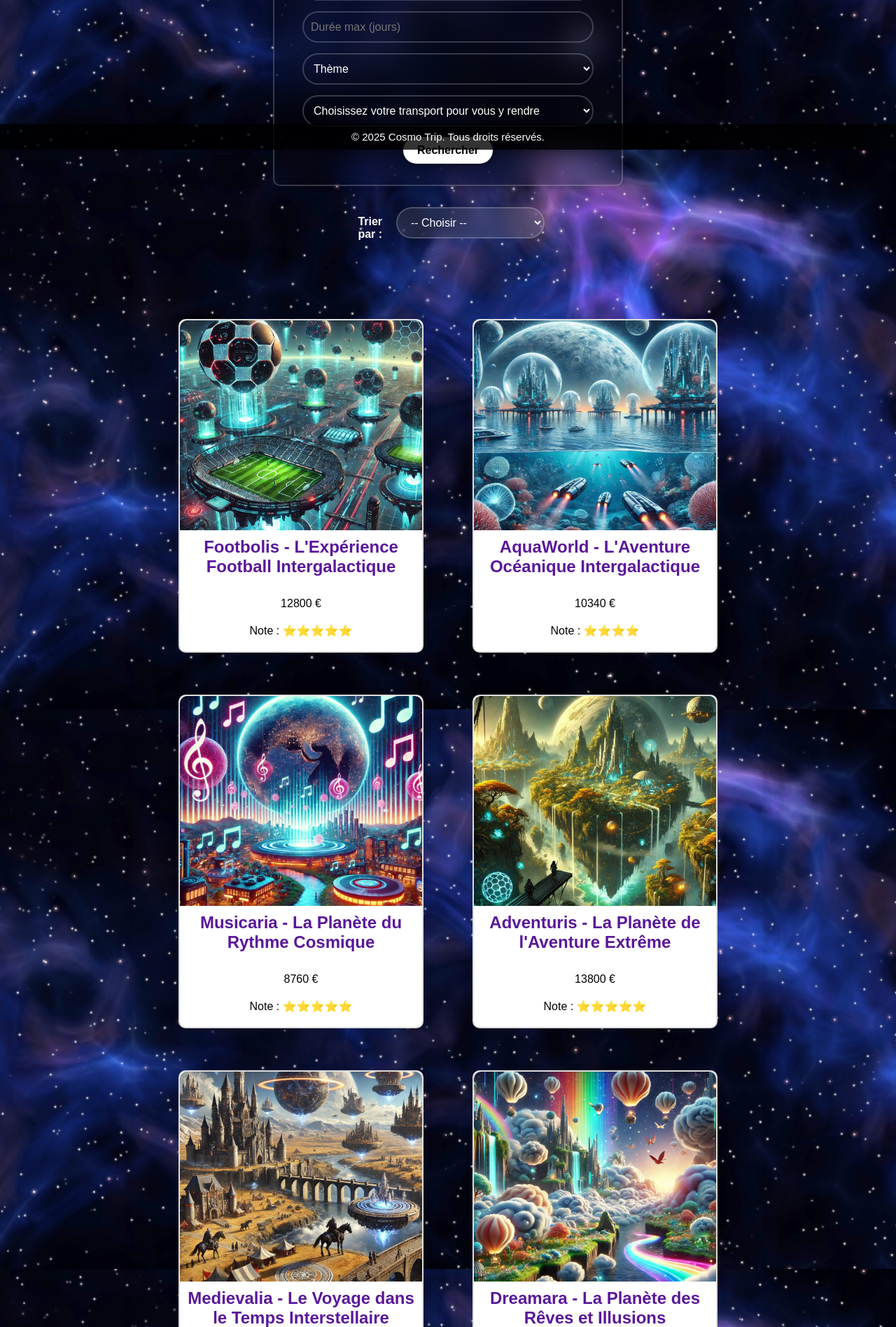
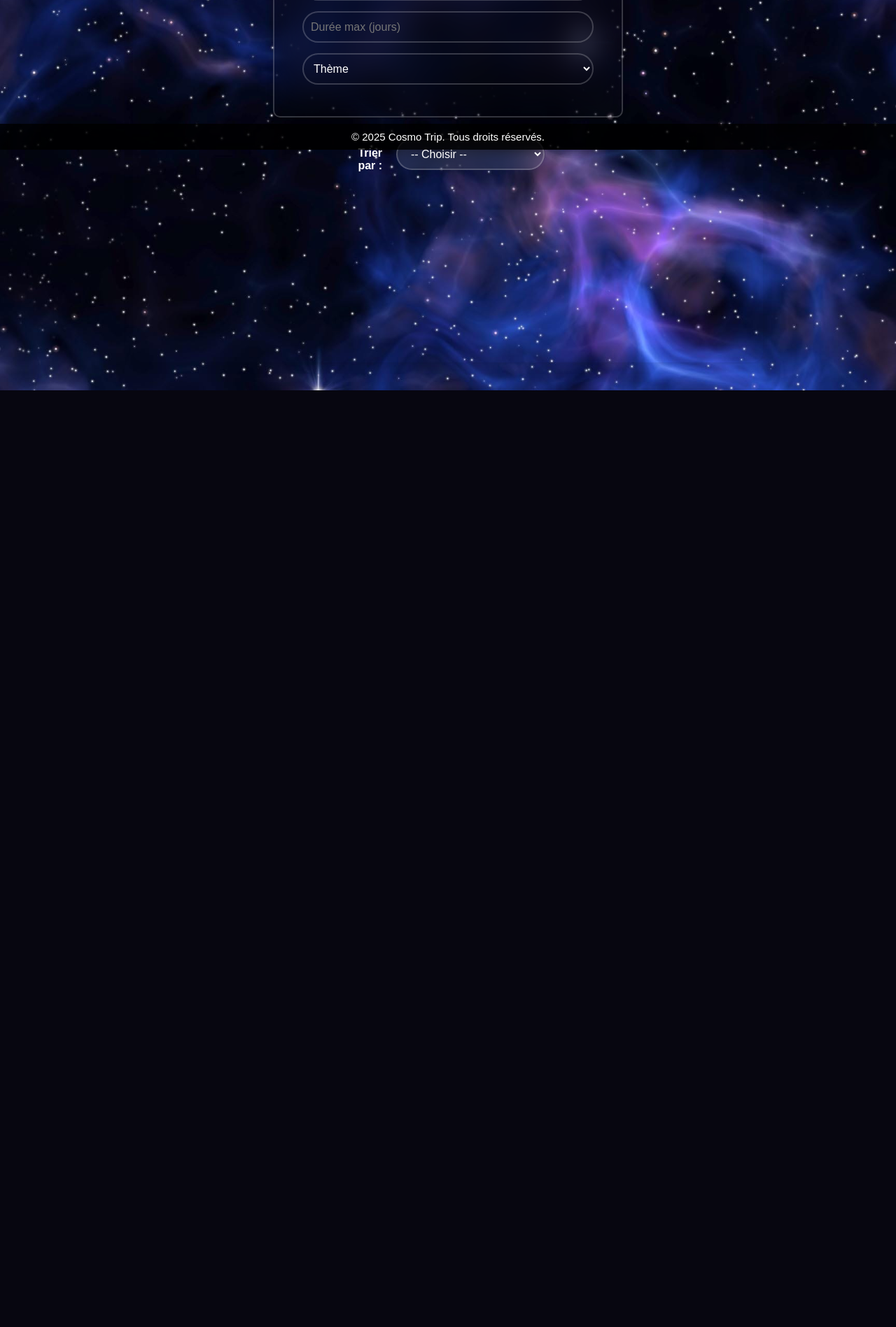
Before and after one commit to Bubuline3011/CY-Planet, a PHP site: page /recherche.php in a window 1280 px wide. Shown: the part 586-2483 px from the top of the page at 70% size. After the commit the page ends 1144 px from the top, so only its background shows below. Run offline with PHP 8.4, Linux system fonts and the light colour scheme; data that the repository does not hold is empty.

Commit message:
Add files via upload

```diff
--- a/recherche.php
+++ b/recherche.php
@@ -20,7 +20,7 @@ session_start();
         <div class="recherche-boite">
             <h1>Trouvez votre séjour idéal :</h1>
 
-            <form method="GET" action="recherche.php">
+            <form id="form-filtrage">
                 <input type="text" name="titre" placeholder="Nom du voyage" class="champ-recherche" />
 
                 <select name="note_min">
@@ -47,74 +47,44 @@ session_start();
                     <option value="sport">Sport</option>
                 </select>
 
-                <select id="transport" name="transport">
-                    <option value="">Choisissez votre transport pour vous y rendre</option>
-                    <option value="voiture">Voiture volante spatiale</option>
-                    <option value="portail">Portail interdimensionnel</option>
-                    <option value="vaisseaux">Vaisseaux Spatial</option>
-                    <option value="Train">Train magnétique interstellaire</option>
-                    <option value="mongolfière">Montgolfière spatiale</option>
-                </select>
-                <button type="submit" class="button">Rechercher</button>
             </form>
         </div>
 
-        <?php
-        if ($_SERVER['REQUEST_METHOD'] === 'GET') {
-            $filtres = $_GET;
-            $index = json_decode(file_get_contents("data/index_voyages.json"), true);
+        <div class="resultats-filtrage">
+            <div class="tri-zone">
+                <label for="tri">Trier par :</label>
+                <select id="tri">
+                    <option value="">-- Choisir --</option>
+                    <option value="prix">Prix croissant</option>
+                    <option value="prix_desc">Prix décroissant</option>
+                    <option value="duree">Durée croissante</option>
+                    <option value="duree_desc">Durée décroissante</option>
+                    <option value="note">Note croissante</option>
+                    <option value="note_desc">Note décroissante</option>
+                </select>
+            </div>
 
-            echo '<div class="resultats-filtrage">';
-            echo '<div class="tri-zone">';
-            echo '<label for="tri">Trier par :</label>';
-            echo '<select id="tri">';
-            echo '<option value="">-- Choisir --</option>';
-            echo '<option value="prix">Prix croissant</option>';
-            echo '<option value="prix_desc">Prix décroissant</option>';
-            echo '<option value="duree">Durée croissante</option>';
-            echo '<option value="duree_desc">Durée décroissante</option>';
-            echo '<option value="note">Note croissante</option>';
-            echo '<option value="note_desc">Note décroissante</option>';
-            echo '</select>';
-            echo '</div>';
-
-            echo '<div class="destination-recherche">';
-
-            foreach ($index as $id => $fichier) {
-                $voyage = json_decode(file_get_contents("data/" . $fichier), true);
-
-                // Filtres
-                if (!empty($filtres['titre']) && stripos($voyage['titre'], $filtres['titre']) === false) continue;
-                if (!empty($filtres['note_min']) && $voyage['note'] < (int)$filtres['note_min']) continue;
-                if (!empty($filtres['prix_min']) && $voyage['prix_total'] < (int)$filtres['prix_min']) continue;
-                if (!empty($filtres['prix_max']) && $voyage['prix_total'] > (int)$filtres['prix_max']) continue;
-                if (!empty($filtres['duree_max']) && $voyage['duree'] > (int)$filtres['duree_max']) continue;
-                if (!empty($filtres['theme']) && $voyage['theme'] !== $filtres['theme']) continue;
-                if (!empty($filtres['transport']) && $voyage['transport'] !== $filtres['transport']) continue;
-
-                // Affichage
-                echo '<a href="voyage_detail.php?id=' . $voyage['id'] . '" class="destination"
-                    data-prix="' . $voyage['prix_total'] . '"
-                    data-duree="' . $voyage['duree'] . '"
-                    data-note="' . $voyage['note'] . '">';
-                echo '<img src="' . htmlspecialchars($voyage['image']) . '" alt="Image de ' . htmlspecialchars($voyage['titre']) . '">';
-                echo '<h3>' . htmlspecialchars($voyage['titre']) . '</h3>';
-                echo '<p>' . htmlspecialchars($voyage['description']) . '</p>';
-                echo '<p>' . htmlspecialchars($voyage['prix_total']) . ' €</p>';
-                echo '<p>Note : ' . str_repeat('⭐', (int)$voyage['note']) . '</p>';
-                echo '</a>';
-            }
-
-            echo '</div>'; // destination-recherche
-            echo '</div>'; // resultats-filtrage
-        }
-        ?>
+            <div class="destination-recherche"></div>
+        </div>
     </div>
 
     <footer>
         <p>&copy; 2025 Cosmo Trip. Tous droits réservés.</p>
     </footer>
 
+    <?php
+        // Chargement des données PHP côté client (phase 3 autorisée)
+        $index = json_decode(file_get_contents("data/index_voyages.json"), true);
+        $voyages = [];
+foreach ($index as $fichier) {
+    $voyages[] = json_decode(file_get_contents("data/" . $fichier), true);
+}
+
+    ?>
+    <script>
+        const voyages = <?php echo json_encode($voyages); ?>;
+    </script>
+
     <script src="js/theme.js"></script>
     <script src="js/tri_recherche.js"></script>
 
```
